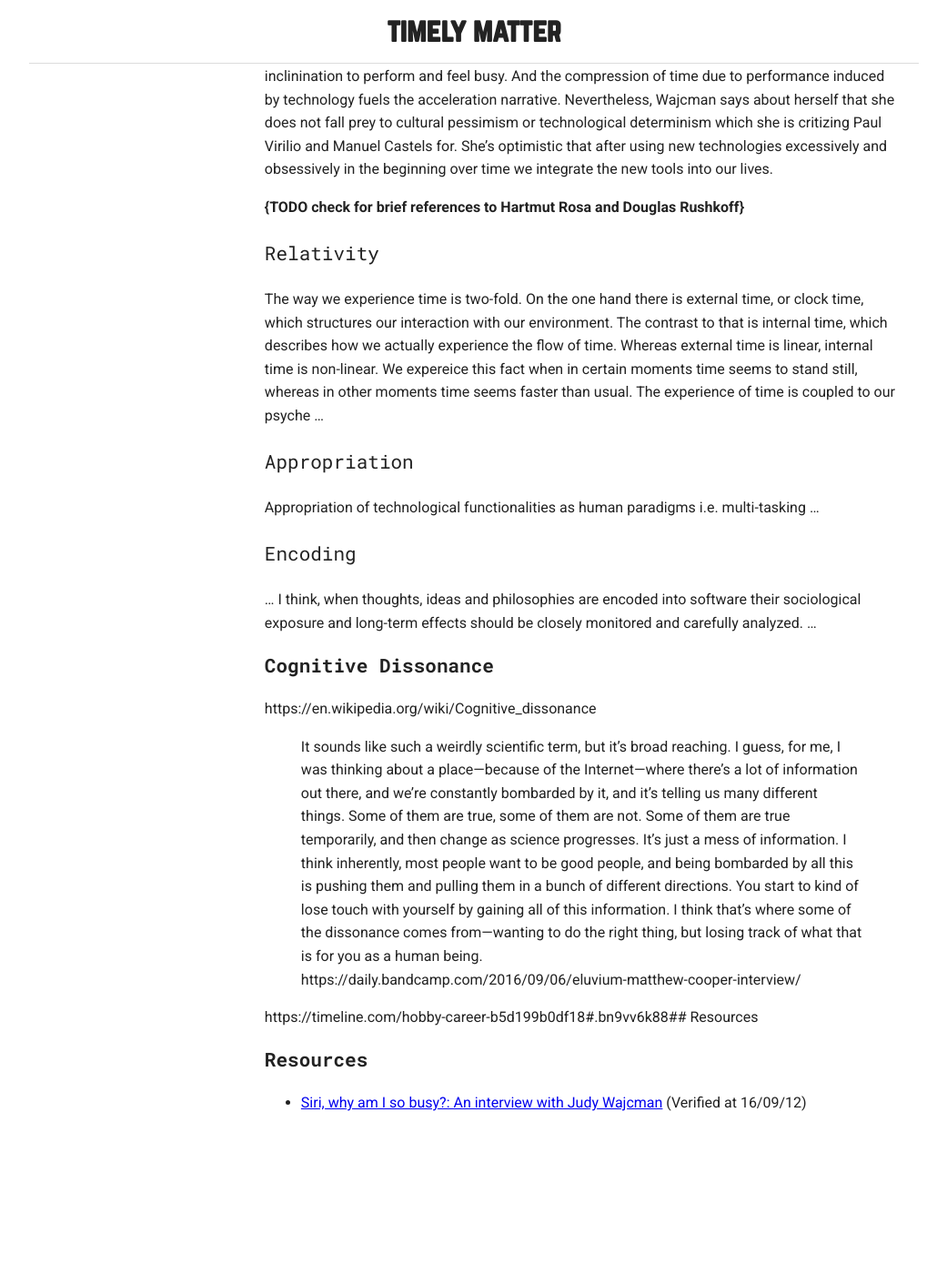
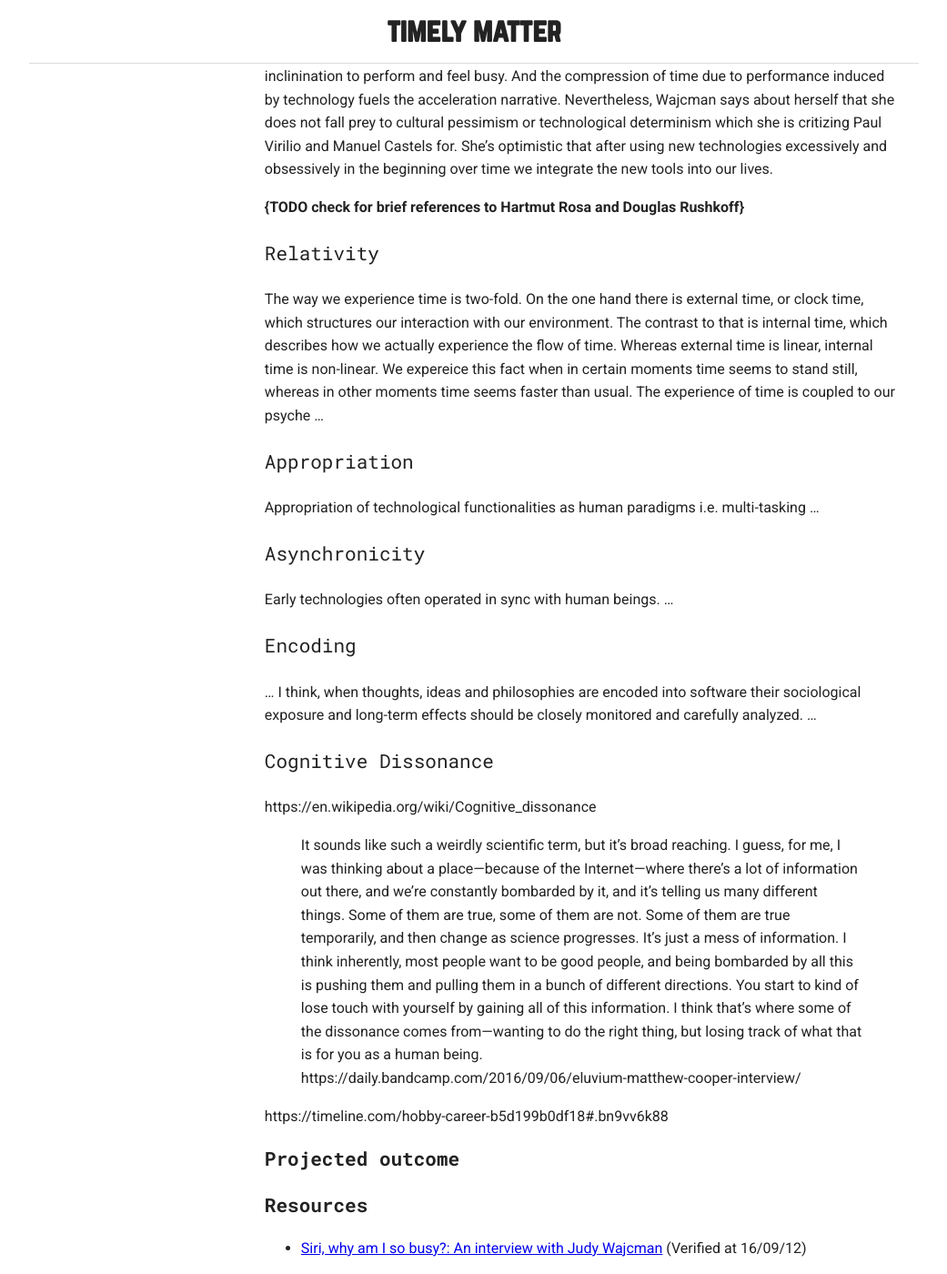
Before and after one commit to davidbeermann/timely-matter, a Jekyll site: the page built from motivation/index.md, in a window 1280 px wide and 1400 px high, scrolled down 3413 px. Shown: the whole window at 91% size, without its empty margins (119-1160 px from the left). Built offline with Jekyll 4.4.1, drawn with Linux system fonts in a browser that asks for light colours; before the commit the page ends 4654 px from its top, so only the background shows below that.

Commit message:
minor additions and notes

```diff
--- a/motivation/index.md
+++ b/motivation/index.md
@@ -50,18 +50,26 @@ The way we experience time is two-fold. On the one hand there is external time,
 
 Appropriation of technological functionalities as human paradigms i.e. multi-tasking ...
 
+### Asynchronicity
+
+Early technologies often operated in sync with human beings. ...
+
 ### Encoding
+
 
 ... I think, when thoughts, ideas and philosophies are encoded into software their sociological exposure and long-term effects should be closely monitored and carefully analyzed. ...
 
-## Cognitive Dissonance
+### Cognitive Dissonance
 
 https://en.wikipedia.org/wiki/Cognitive_dissonance
 
 > It sounds like such a weirdly scientific term, but it’s broad reaching. I guess, for me, I was thinking about a place—because of the Internet—where there’s a lot of information out there, and we’re constantly bombarded by it, and it’s telling us many different things. Some of them are true, some of them are not. Some of them are true temporarily, and then change as science progresses. It’s just a mess of information. I think inherently, most people want to be good people, and being bombarded by all this is pushing them and pulling them in a bunch of different directions. You start to kind of lose touch with yourself by gaining all of this information. I think that’s where some of the dissonance comes from—wanting to do the right thing, but losing track of what that is for you as a human being.
 https://daily.bandcamp.com/2016/09/06/eluvium-matthew-cooper-interview/
 
-https://timeline.com/hobby-career-b5d199b0df18#.bn9vv6k88## Resources
+https://timeline.com/hobby-career-b5d199b0df18#.bn9vv6k88
+
+## Projected outcome
+
 ## Resources
 
 * [Siri, why am I so busy?: An interview with Judy Wajcman](http://www.publicbooks.org/interviews/siri-why-am-i-so-busy-an-interview-with-judy-wajcman) (Verified at 16/09/12)
```
